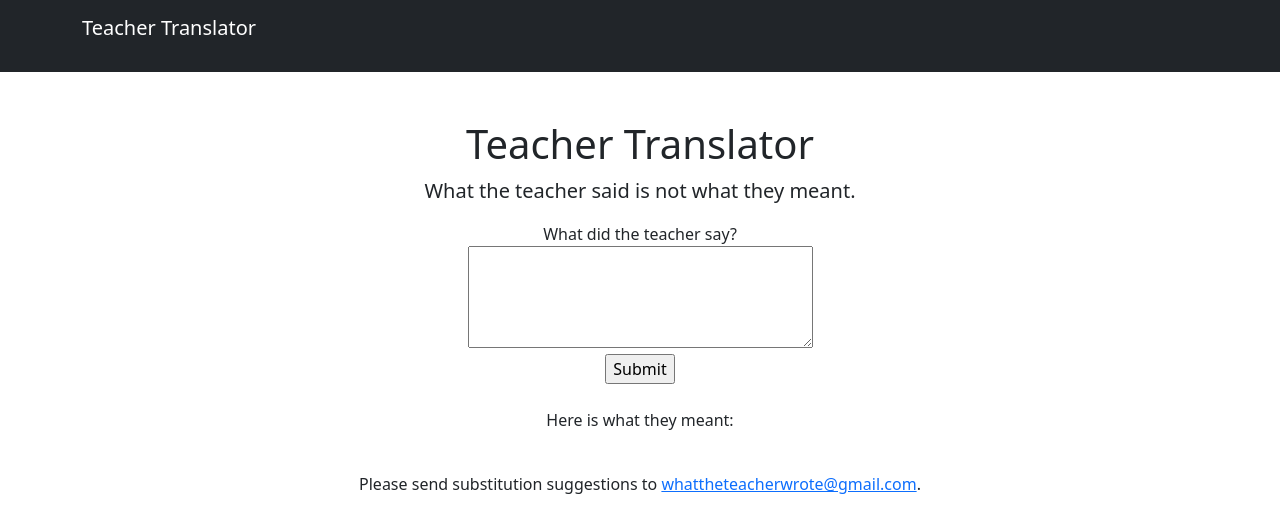
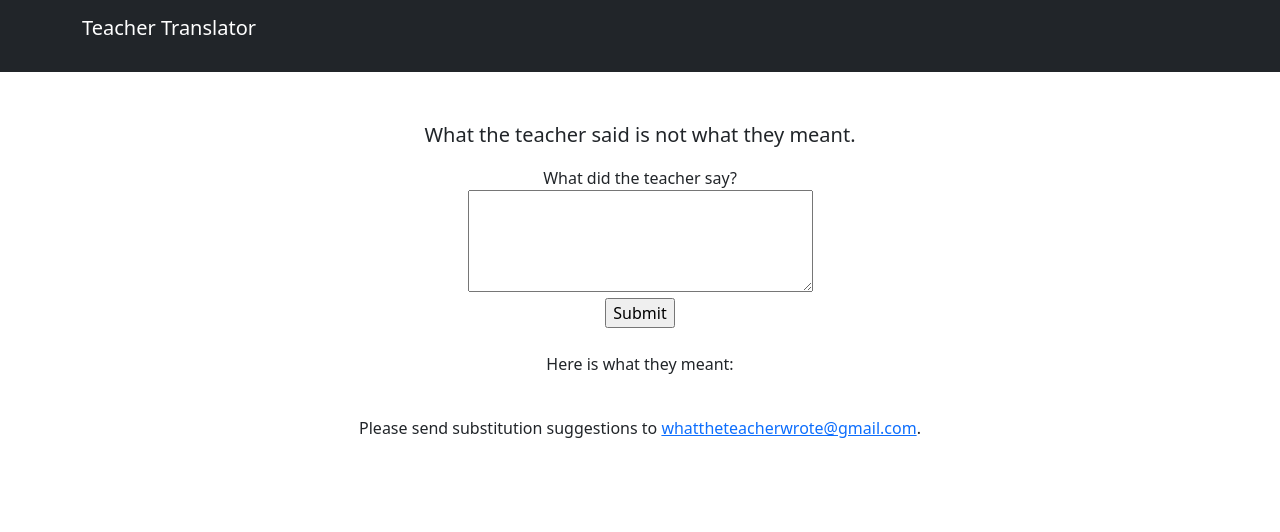
Before and after one commit to whattheteacherwrote/whattheteacherwrote.github.io, a plain HTML site: page index.html in a window 1280 px wide. Drawn offline with nearby package versions, Linux system fonts and the light colour scheme.

Commit message:
Update index.html

```diff
--- a/index.html
+++ b/index.html
@@ -21,7 +21,6 @@
         <!-- Page content-->
         <div class="container">
             <div class="text-center mt-5">
-                <h1>Teacher Translator</h1>
                 <p class="lead">What the teacher said is not what they meant.</p>
                 <form id="substitutionForm">
                 <label for="inputText">What did the teacher say?</label><br>
```
